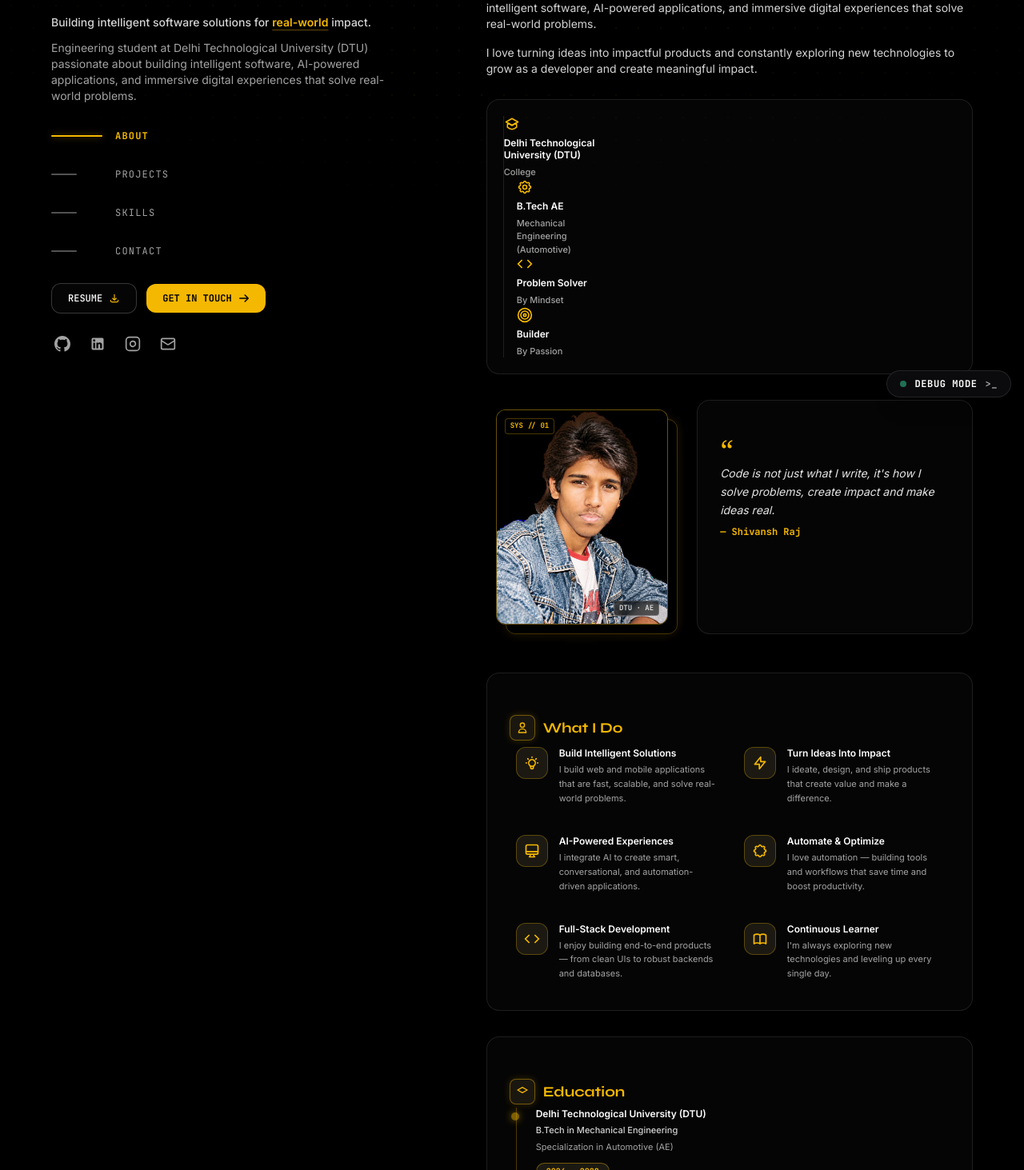
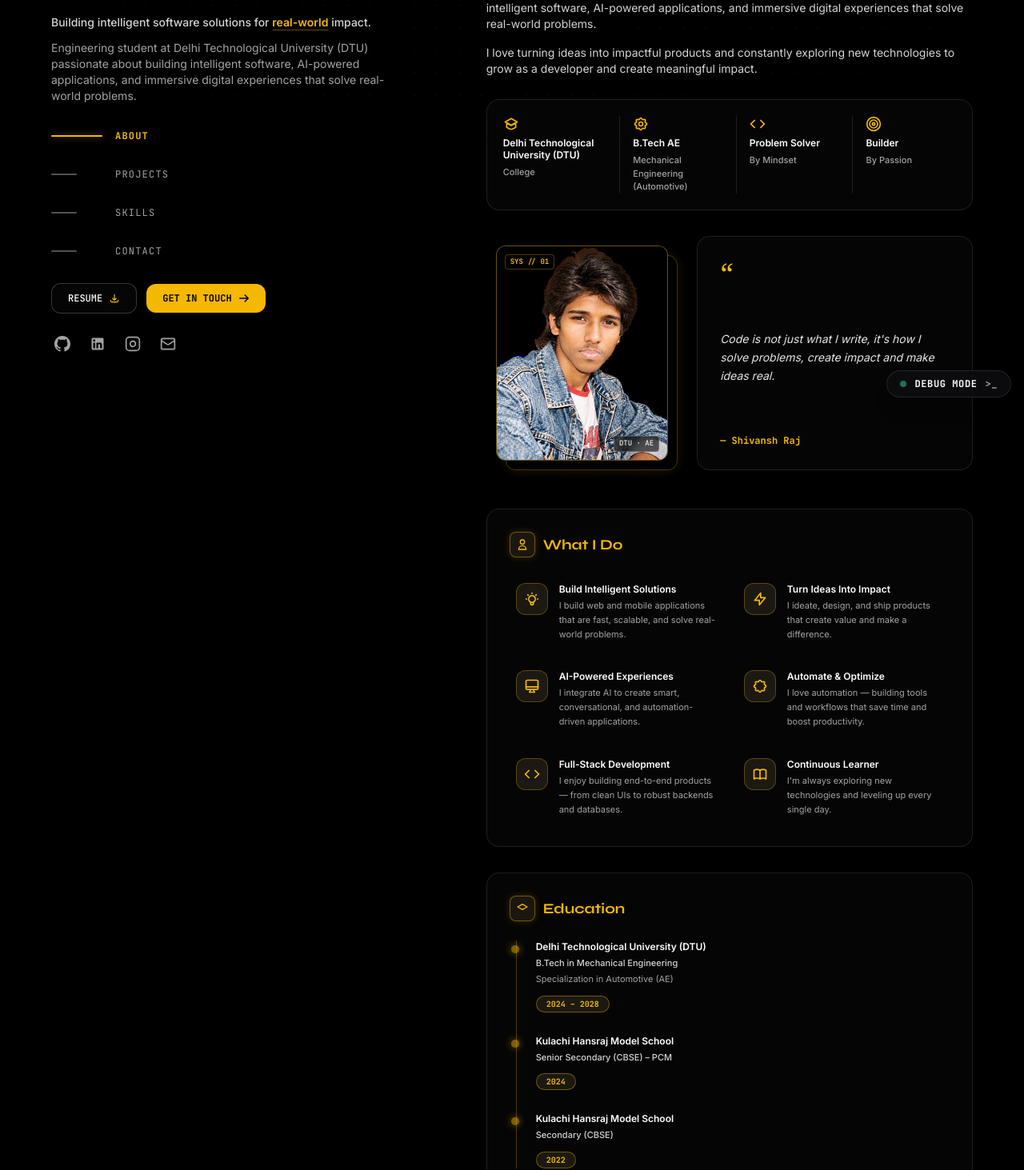
Before and after one commit to itx-Shivansh/shivansh-portfolio, a Next.js app: page / in a window 1280 px wide. Shown: the part 287-1750 px from the top of the page at 80% size. Built offline with nearby package versions, Linux system fonts and the light colour scheme.

Commit message:
chunk 10c: fix grid and flex layout nesting inside SpotlightCard

```diff
--- a/components/scenes/ContactScene.tsx
+++ b/components/scenes/ContactScene.tsx
@@ -201,8 +201,9 @@ export default function ContactScene() {
             <SpotlightCard
               spotlightColor="rgba(245, 184, 0, 0.16)"
               borderColor="rgba(245, 184, 0, 0.5)"
-              className="p-5 shadow-2xl flex flex-col sm:flex-row sm:items-center justify-between gap-4 border-[#F5B800]/40"
+              className="p-5 shadow-2xl border-[#F5B800]/40"
             >
+              <div className="flex flex-col sm:flex-row sm:items-center justify-between gap-4">
                 <div className="flex items-center gap-4 min-w-0">
                   <div className="w-12 h-12 rounded-full bg-[#1c180e] border border-[#F5B800]/40 flex items-center justify-center text-[#F5B800] shrink-0">
                     <svg className="w-5 h-5" fill="none" viewBox="0 0 24 24" stroke="currentColor" strokeWidth={2}>
@@ -248,6 +249,7 @@ export default function ContactScene() {
                     <path strokeLinecap="round" strokeLinejoin="round" d="M8 16H6a2 2 0 01-2-2V6a2 2 0 012-2h8a2 2 0 012 2v2m-6 12h8a2 2 0 002-2v-8a2 2 0 00-2-2h-8a2 2 0 00-2 2v8a2 2 0 002 2z" />
                   </svg>
                 </motion.button>
+              </div>
             </SpotlightCard>
 
             {/* Connect & Network Buttons */}
--- a/components/scenes/JourneyScene.tsx
+++ b/components/scenes/JourneyScene.tsx
@@ -85,8 +85,9 @@ export default function JourneyScene() {
               <SpotlightCard
                 spotlightColor="rgba(245, 184, 0, 0.12)"
                 borderColor="rgba(245, 184, 0, 0.35)"
-                className="p-4 sm:p-5 grid grid-cols-1 sm:grid-cols-2 md:grid-cols-4 gap-4 divide-y sm:divide-y-0 md:divide-x divide-white/10 shadow-2xl"
+                className="p-4 sm:p-5 shadow-2xl"
               >
+                <div className="grid grid-cols-1 sm:grid-cols-2 md:grid-cols-4 gap-4 divide-y sm:divide-y-0 md:divide-x divide-white/10">
                   {/* Item 1 */}
                   <div className="flex flex-col items-start space-y-1.5 pr-2 pt-2 md:pt-0">
                     <div className="text-[#F5B800]">
@@ -137,6 +138,7 @@ export default function JourneyScene() {
                     <span className="text-xs font-bold text-white leading-tight">Builder</span>
                     <span className="text-[11px] text-neutral-400 font-medium">By Passion</span>
                   </div>
+                </div>
               </SpotlightCard>
             </div>
           </div>
@@ -184,14 +186,16 @@ export default function JourneyScene() {
               <SpotlightCard
                 spotlightColor="rgba(245, 184, 0, 0.12)"
                 borderColor="rgba(245, 184, 0, 0.35)"
-                className="w-full p-7 shadow-2xl space-y-4 flex flex-col justify-between"
+                className="w-full p-7 shadow-2xl"
               >
+                <div className="space-y-4 flex flex-col justify-between h-full">
                   <div className="text-[#F5B800] font-serif text-4xl leading-none">&ldquo;</div>
                   <p className="text-neutral-200 text-sm italic font-normal leading-relaxed">
                     Code is not just what I write, it&apos;s how I solve problems, create impact and make ideas real.
                   </p>
                   <div className="font-mono text-xs font-bold text-[#F5B800] pt-2">
                     &mdash; Shivansh Raj
+                  </div>
                 </div>
               </SpotlightCard>
             </div>
@@ -210,8 +214,9 @@ export default function JourneyScene() {
           <SpotlightCard
             spotlightColor="rgba(245, 184, 0, 0.1)"
             borderColor="rgba(245, 184, 0, 0.35)"
-            className="w-full p-6 sm:p-7 shadow-2xl space-y-6"
+            className="w-full p-6 sm:p-7 shadow-2xl"
           >
+            <div className="space-y-6">
               <div className="flex items-center gap-2.5">
                 <div className="w-8 h-8 rounded-lg bg-[#1a1710] border border-[#F5B800]/40 flex items-center justify-center text-[#F5B800] shadow-[0_0_10px_rgba(245,184,0,0.2)]">
                   <svg className="w-4 h-4" fill="none" viewBox="0 0 24 24" stroke="currentColor" strokeWidth={2}>
@@ -313,14 +318,16 @@ export default function JourneyScene() {
                 </div>
               </div>
             </div>
+            </div>
           </SpotlightCard>
 
           {/* Right Column: Education Timeline with Spotlight */}
           <SpotlightCard
             spotlightColor="rgba(245, 184, 0, 0.1)"
             borderColor="rgba(245, 184, 0, 0.35)"
-            className="w-full p-6 sm:p-7 shadow-2xl space-y-6"
+            className="w-full p-6 sm:p-7 shadow-2xl"
           >
+            <div className="space-y-6">
               <div className="flex items-center gap-2.5">
                 <div className="w-8 h-8 rounded-lg bg-[#1a1710] border border-[#F5B800]/40 flex items-center justify-center text-[#F5B800] shadow-[0_0_10px_rgba(245,184,0,0.2)]">
                   <svg className="w-4 h-4" fill="none" viewBox="0 0 24 24" stroke="currentColor" strokeWidth={2}>
@@ -353,6 +360,7 @@ export default function JourneyScene() {
                   </motion.div>
                 ))}
               </div>
+            </div>
           </SpotlightCard>
         </motion.div>
       </div>
--- a/components/scenes/SkillsScene.tsx
+++ b/components/scenes/SkillsScene.tsx
@@ -156,8 +156,9 @@ export default function SkillsScene() {
           transition={{ duration: prefersReduced ? 0 : 0.5, ease: [0.16, 1, 0.3, 1] }}
           spotlightColor="rgba(245, 184, 0, 0.15)"
           borderColor="rgba(245, 184, 0, 0.4)"
-          className="w-full p-5 sm:p-6 shadow-2xl space-y-4"
+          className="w-full p-5 sm:p-6 shadow-2xl"
         >
+          <div className="space-y-4">
             <div className="flex items-center gap-2.5 border-b border-white/10 pb-3">
               <div className="w-7 h-7 rounded-lg bg-[#1a1710] border border-[#F5B800]/40 flex items-center justify-center text-[#F5B800]">
                 <svg className="w-3.5 h-3.5" fill="none" viewBox="0 0 24 24" stroke="currentColor" strokeWidth={2}>
@@ -192,6 +193,7 @@ export default function SkillsScene() {
                 <div className="text-xs text-neutral-400 font-medium">In Problem Solving &amp; Building Solutions</div>
               </div>
             </div>
+          </div>
         </SpotlightCard>
 
         {/* ── Category Skill Cards Grid (Single column with mouse-tracking spotlights) ── */}
@@ -207,8 +209,9 @@ export default function SkillsScene() {
                 transition={{ duration: prefersReduced ? 0 : 0.3, ease: [0.16, 1, 0.3, 1] }}
                 spotlightColor="rgba(245, 184, 0, 0.12)"
                 borderColor="rgba(245, 184, 0, 0.35)"
-                className="group min-w-0 p-5 sm:p-6 shadow-2xl space-y-4"
+                className="group min-w-0 p-5 sm:p-6 shadow-2xl"
               >
+                <div className="space-y-4">
                   {/* Card Header */}
                   <div className="flex items-center justify-between gap-3 border-b border-white/10 pb-4">
                     <div className="flex items-center gap-3 min-w-0">
@@ -247,6 +250,7 @@ export default function SkillsScene() {
                       </motion.div>
                     ))}
                   </div>
+                </div>
               </SpotlightCard>
             ))}
           </AnimatePresence>
@@ -259,8 +263,9 @@ export default function SkillsScene() {
           viewport={{ once: true, amount: 0.2 }}
           transition={{ duration: prefersReduced ? 0 : 0.5, ease: [0.16, 1, 0.3, 1] }}
           spotlightColor="rgba(245, 184, 0, 0.1)"
-          className="w-full p-6 shadow-2xl space-y-3"
+          className="w-full p-6 shadow-2xl"
         >
+          <div className="space-y-3">
             <div className="text-[#F5B800] font-serif text-4xl leading-none">&ldquo;</div>
             <p className="text-neutral-200 text-xs sm:text-sm italic font-normal leading-relaxed">
               I focus on learning deeply, building consistently, and solving real-world problems with clean and efficient code.
@@ -268,6 +273,7 @@ export default function SkillsScene() {
             <div className="font-mono text-xs font-bold text-[#F5B800] pt-1">
               &mdash; Shivansh Raj
             </div>
+          </div>
         </SpotlightCard>
       </div>
     </section>
```
Also changed, not shown: 1 other file (tests, documents, lock files or other folders). Lines whose indentation alone changed are shown as unchanged.
